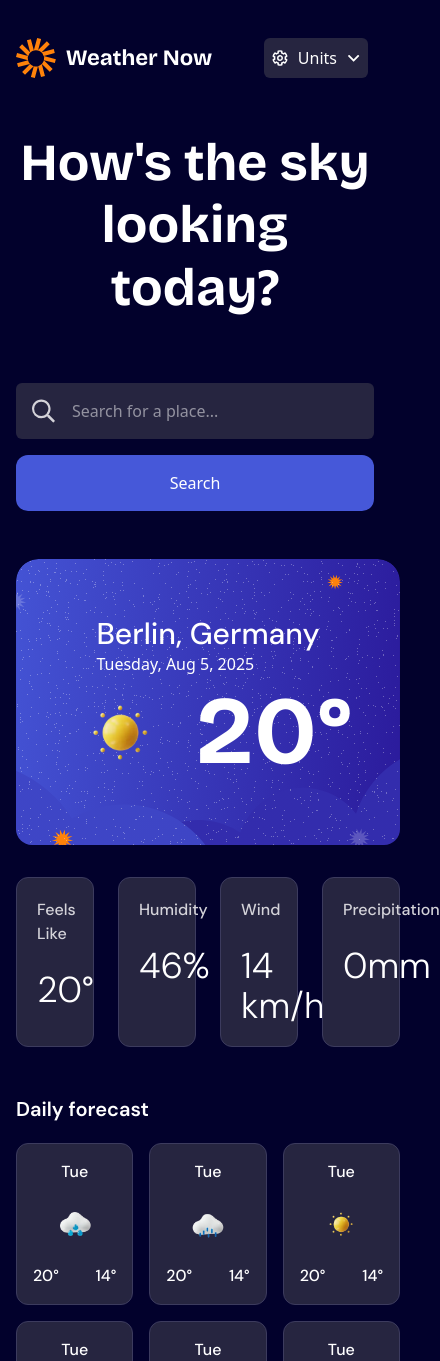
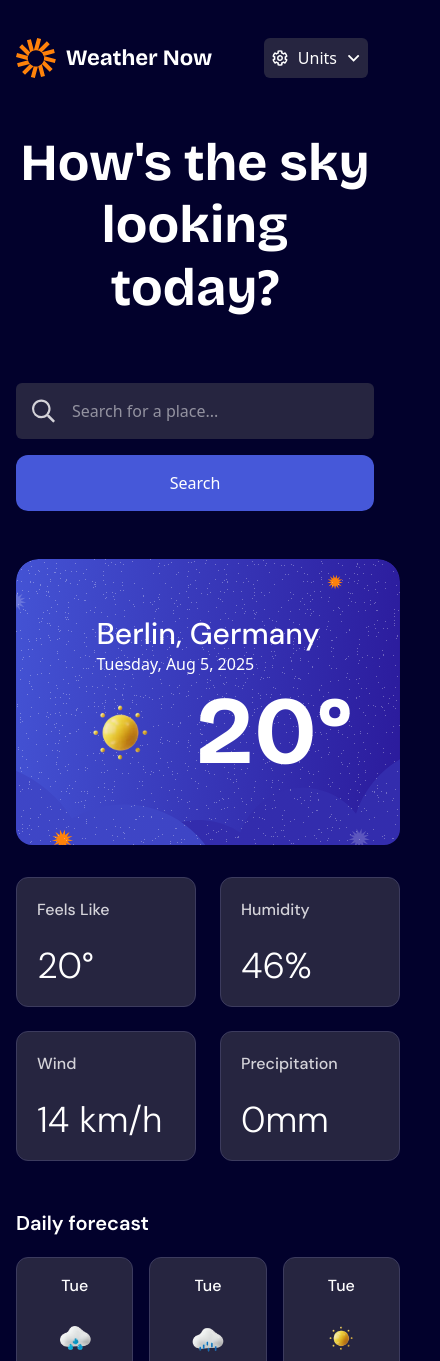
Before and after one commit to Mohammed-Lashein/frontend-mentor-hackathon, a React (Vite) app: page / in a window 390 px wide. Shown: the top 1361 px of the page, 440 px wide, since content can reach past the window. Built offline with nearby package versions, Linux system fonts and the light colour scheme.

Commit message:
feat(WeatherCards): make the component mobile responsive

```diff
--- a/src/components/WeatherCards.tsx
+++ b/src/components/WeatherCards.tsx
@@ -20,7 +20,7 @@ function WeatherCards() {
 		},
 	]
 	return (
-		<div className='grid grid-cols-4 pt-400 gap-300'>
+		<div className='grid grid-cols-2 sm:grid-cols-4 pt-400 gap-300'>
 			{dataForCards.map(({ label, value }) => (
 				<WeatherCard
 					label={label}
```
